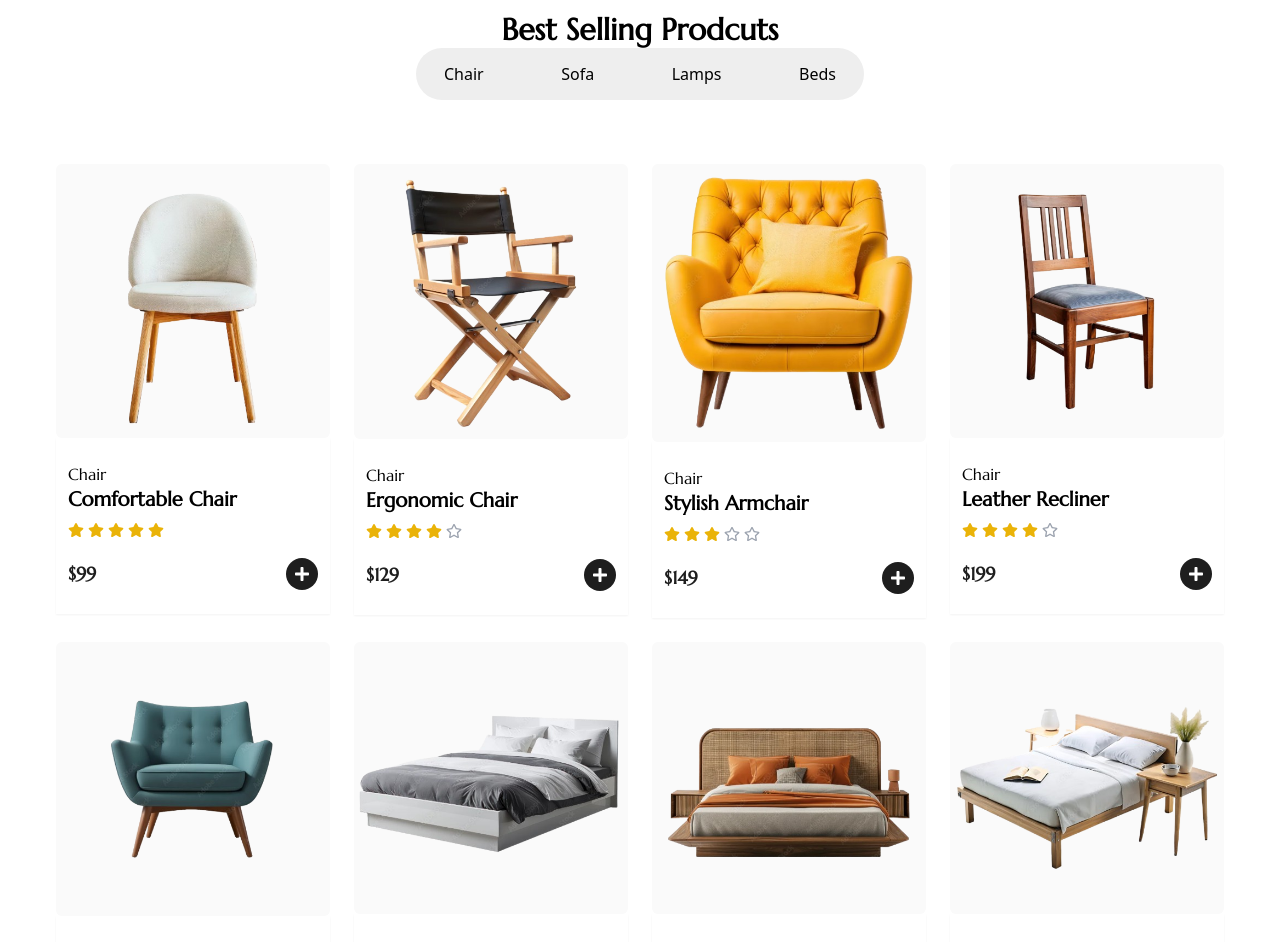
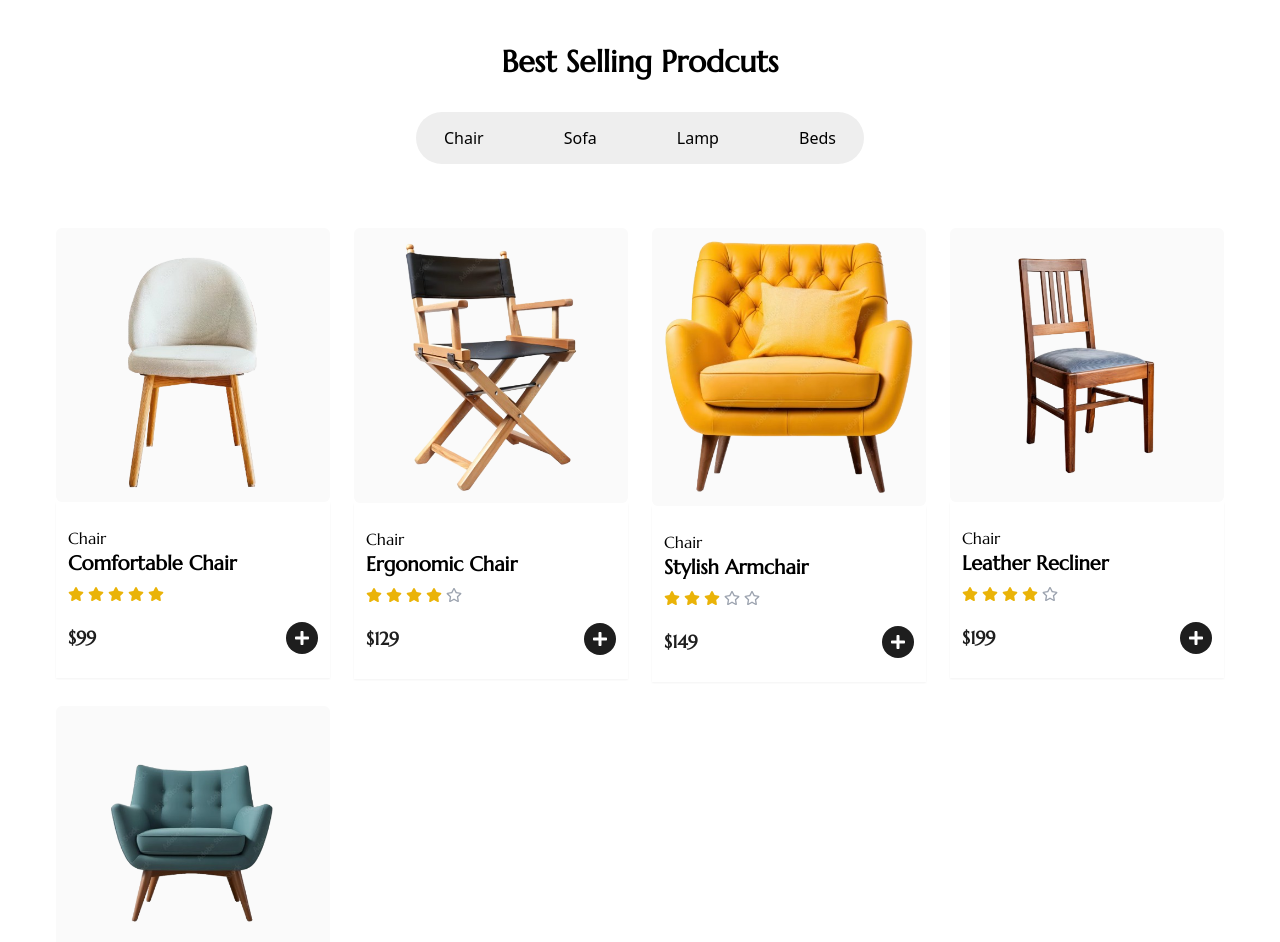
Before and after one commit to J-sense/CozyCorners, a React (Vite) app: page / in a window 1280 px wide. Shown: the part 1120-2062 px from the top of the page. Built offline with nearby package versions, Linux system fonts and the light colour scheme.

Commit message:
filltering

```diff
--- a/src/components/shared/Headline.jsx
+++ b/src/components/shared/Headline.jsx
@@ -2,7 +2,7 @@ import React from 'react'
 
 const Headline = ({ children }) => {
   return (
-    <h1 className='font-bannerfont text-3xl font-bold my-6'>
+    <h1 className='font-bannerfont text-3xl font-bold py-6'>
       {children}
     </h1>
   )
--- a/src/components/ui/Products.jsx
+++ b/src/components/ui/Products.jsx
@@ -1,23 +1,27 @@
-import React from 'react'
+import React, { useState } from 'react'
 import Headline from '../shared/Headline'
 import { products } from '../../utils/products'
 import ProductsCart from './ProductsCart'
 
 const Products = ({headline}) => {
-    const categories =["Chair","Sofa","Lamps","Beds"]
+    const categories =["Chair","Sofa","Lamp","Beds"]
+    const [categoryfilter,setCategoryfilter] = useState("Chair")
+    const filltering = products.filter(pr => pr.category === categoryfilter )
+
+
   return (
     <div>
       <div className='section-container'>
-        <h1 className='font-bannerfont text-3xl font-bold text-center'>{headline}</h1>
+        <h1 className='font-bannerfont text-3xl font-bold text-center my-8'>{headline}</h1>
         <div className='bg-[#EEEEEE] max-w-md mx-auto sm:rounded-full md:p-2 py-5 mb-16'>
            <div className='flex flex-col sm:flex-row items-center md:justify-between sm:justify-center gap-4 duration-500 transition-all'>
             {categories.map((item,idx)=>(
-                <button key={idx} className={`py-1.5 sm:px-5 px-8 hover:bg-primary hover:text-white transition-colors rounded-full`}>{item}</button>
+                <button onClick={()=>setCategoryfilter(item)} key={idx} className={`py-1.5 sm:px-5 px-8 hover:bg-primary hover:text-white transition-colors rounded-full`}>{item}</button>
             ))}
            </div>
         </div>
         <div className='grid grid-cols-1 md:grid-cols-3 lg:grid-cols-4 gap-6'>
-            {products.map((item,idx)=><ProductsCart products={item}/>)}
+            {filltering.map((item,idx)=><ProductsCart products={item} />)}
         </div>
       </div>
     </div>
```
